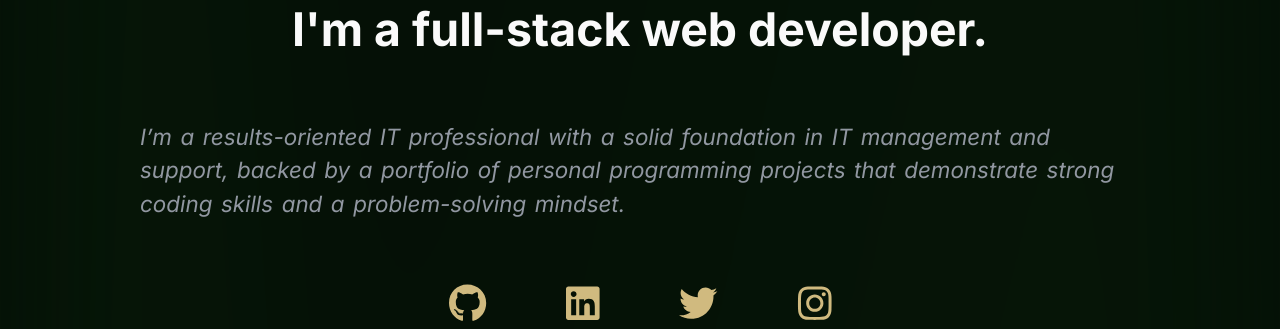
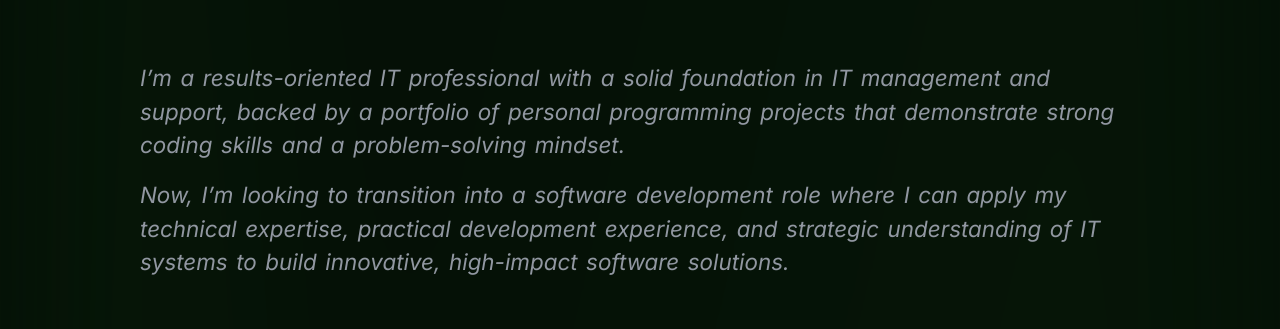
Before and after one commit to zbetters97/portfolio-v3, a React (Vite) app: page / in a window 1280 px wide. Shown: the part 350-679 px from the top of the page. Built offline with nearby package versions, Linux system fonts and the light colour scheme; no server answers.

Commit message:
Alpha v2.1.0 Update -Re-added About description text -Cleaned up styling

```diff
--- a/src/features/about/components/section/About.jsx
+++ b/src/features/about/components/section/About.jsx
@@ -33,14 +33,12 @@ function Description() {
         projects that demonstrate strong coding skills and a problem-solving
         mindset.
       </p>
-      {/*
       <p className="about__description">
         Now, I’m looking to transition into a software development role where I
         can apply my technical expertise, practical development experience, and
         strategic understanding of IT systems to build innovative, high-impact
         software solutions.
       </p>
-      */}
     </div>
   );
 }
--- a/src/features/projects/components/cards/project-card.scss
+++ b/src/features/projects/components/cards/project-card.scss
@@ -65,7 +65,6 @@
     }
 
     &__link {
-      margin-top: 1em;
       font-size: 1.5rem;
     }
   }
--- a/src/features/projects/components/lists/projects-list.scss
+++ b/src/features/projects/components/lists/projects-list.scss
@@ -12,6 +12,6 @@
 
 @include xs {
   .projects-list {
-    gap: 2em;
+    gap: 3em;
   }
 }
```
